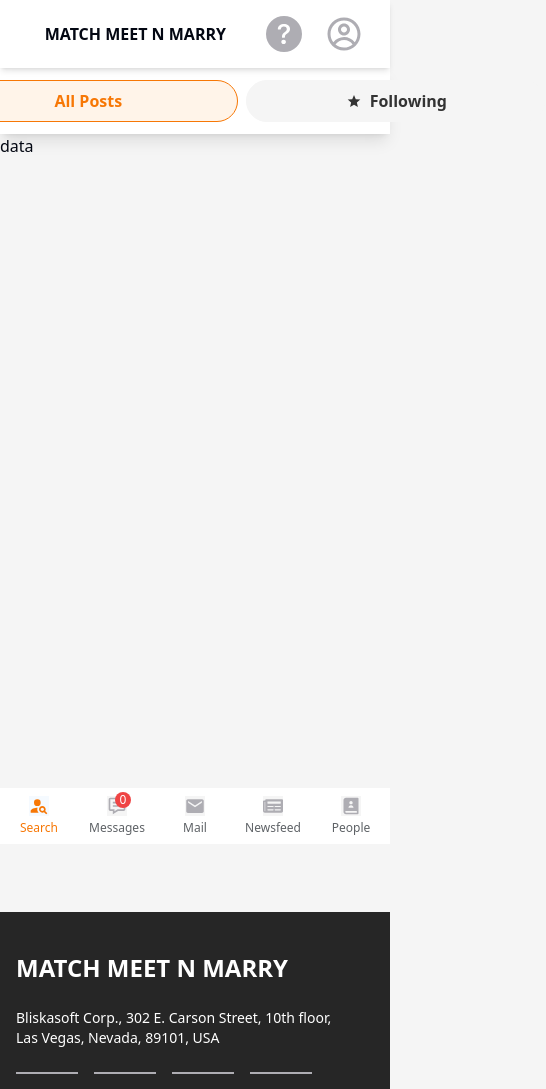
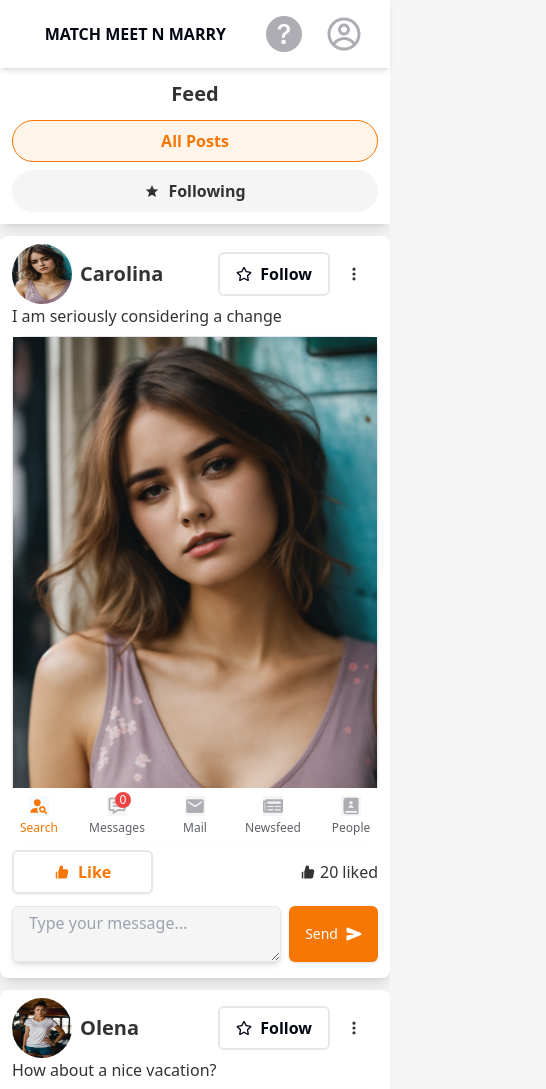
Before and after one commit to Badshah-Alam/mmm, a Next.js app: page /news-feed in a window 390 px wide. Shown: the top 1089 px of the page, 546 px wide, since content can reach past the window. Built offline with nearby package versions, Linux system fonts and the light colour scheme.

Commit message:
create newsfeed

```diff
--- /dev/null
+++ b/app/(pages)/news-feed/_componets/about-menu.tsx
@@ -0,0 +1,23 @@
+import { Button } from "@/components/ui/button"
+import {
+  DropdownMenu,
+  DropdownMenuContent,
+
+  DropdownMenuLabel,
+
+  DropdownMenuTrigger,
+} from "@/components/ui/dropdown-menu"
+import { HiDotsVertical } from "react-icons/hi"
+
+export function AboutMenu() {
+  return (
+    <DropdownMenu>
+      <DropdownMenuTrigger asChild>
+        <Button variant="dot"><HiDotsVertical className="text-xl" /></Button>
+      </DropdownMenuTrigger>
+      <DropdownMenuContent className="">
+        <DropdownMenuLabel>Report Abuse</DropdownMenuLabel>
+      </DropdownMenuContent>
+    </DropdownMenu>
+  )
+}
--- a/app/(pages)/news-feed/_componets/news-feed.tsx
+++ b/app/(pages)/news-feed/_componets/news-feed.tsx
@@ -1,12 +1,12 @@
 import React from 'react'
 import NewsFeedNav from './news-feednav'
-import NewsFeeddata from './news-feeddata'
+
 
 const NewsFeed = () => {
   return (
     <div>
  <NewsFeedNav/>
- <NewsFeeddata/>
+
     </div>
   )
 }
--- a/app/(pages)/news-feed/_componets/news-feeddata.tsx
+++ b/app/(pages)/news-feed/_componets/news-feeddata.tsx
@@ -1,11 +1,81 @@
+"Use client"
 import React from 'react'
+import Image from 'next/image'
+
+import { SearchImg } from '@/data/search/search';
+import { Card } from '@/components/ui/card';
+import { Button } from '@/components/ui/button';
+import { FaRegStar } from 'react-icons/fa';
+import { AiFillLike } from 'react-icons/ai';
+import { IoSend } from 'react-icons/io5';
+import { AboutMenu} from './about-menu';
 
 const NewsFeeddata = () => {
-  return (
-    <div>
-      data
-    </div>
-  )
+
+    return (
+        <div className='lg:mx-24 '>
+            {Object.values(SearchImg).slice(0, 6).map((item, index) => (
+                <div key={index} className='mt-3 px-3 bg-white shadow-lg  py-2 rounded-lg'>
+                    <div className='flex justify-between items-center'>
+                        <div className='flex gap-2  items-center'>
+                            <div className='h-[60px] w-[60px]'>
+                                <Image src={item.image} width={60} height={60} alt={`${item.image}'s profile`} className='w-full h-full  rounded-full' />
+                            </div>
+                            <p className='text-[#333333] font-semibold text-xl'>{item.name}</p>
+                        </div>
+                        <div>
+                            <Button variant="dark" size="secondary">
+                                <FaRegStar /> Follow
+                            </Button>
+                     <AboutMenu/>
+                        </div>
+                    </div>
+
+                    <div>
+                        <p className='text-dark-mmm font-normal'>{item.aboutMe}</p>
+                    </div>
+
+                    <div className=''>
+                        <Card className="mt-2 lg:h-[600px]">
+                            <Image
+                                src={item.image}
+                                width={1000}
+                                height={296}
+                                className="w-full  h-full "
+                                alt={`${item.image}'s profile`}
+                            />
+                        </Card>
+                    </div>
+
+                    <div className='mt-2 flex justify-between items-center'>
+                        <Button variant="secondary" size="secondary" className='px-10'><AiFillLike /> Like</Button>
+                        <div className='text-dark-mmm  flex gap-1 items-center'>
+                            <AiFillLike className='text-dark-mmm font-bold ' />
+                            <p className='font-medium'>20</p>
+                            <p>liked</p>
+                        </div>
+                    </div>
+                     <div className='flex gap-2  mt-1 py-2'>
+                              <textarea className='w-full h-14 rounded-md border boder-dark-mmm shadow-md bg-[#f5f5f5] px-4 pt-1 pb-2 outline-none' placeholder='Type your message...' />
+                              <Button className='h-14'>Send <IoSend /></Button>
+                        </div>
+
+                </div>
+            ))}
+        </div>
+    )
 }
 
 export default NewsFeeddata
+
+// import React from 'react'
+
+// const NewsFeeddata = () => {
+//   return (
+//     <div>
+//       data
+//     </div>
+//   )
+// }
+
+// export default NewsFeeddata
--- a/app/(pages)/news-feed/_componets/news-feednav.tsx
+++ b/app/(pages)/news-feed/_componets/news-feednav.tsx
@@ -1,6 +1,7 @@
 "use client";
 import React, { useState } from 'react'
 import { IoMdStar } from 'react-icons/io';
+import NewsFeeddata from './news-feeddata';
 
 const NewsFeedNav = () => {
     const [activeNav,setActiveNav]=useState(0);
@@ -8,14 +9,14 @@ const NewsFeedNav = () => {
 
   return (
     <div>
-    <div className='bg-white flex w-full items-center shadow-lg px-3'>
-       <p className='text-xl font-semibold text-dark-mmm'>Feed</p>
-       <div className='flex gap-2 justify-center  py-3 w-full'>
+    <div className='bg-white flex flex-col xl:flex-row w-full items-center shadow-lg px-3'>
+       <p className='text-xl font-semibold text-dark-mmm pt-3 xl:pt-0'>Feed</p>
+       <div className='flex flex-col lg:flex-row gap-2 justify-center  py-3  w-full'>
         {Navitems.map((item,index)=>(
             <div key={index} >
                 <button
                  key={index}
-                 className={`flex justify-center w-[300px] py-2 rounded-full   ${activeNav === index? "bg-[#FFF4E9] border text-orange-mmm font-semibold border-orange-mmm" : "bg-smoke-mmm border-smoke-mmm  text-dark-mmm hover:bg-orange-mmm border hover:text-white font-semibold hover:border-orange-mmm "}`}
+                 className={`flex justify-center w-full lg:max-w-[300px] lg:w-[300px] py-2 rounded-full   ${activeNav === index? "bg-[#FFF4E9] border text-orange-mmm font-semibold border-orange-mmm" : "bg-smoke-mmm border-smoke-mmm  text-dark-mmm hover:bg-orange-mmm border hover:text-white font-semibold hover:border-orange-mmm "}`}
                  onClick={()=>setActiveNav(index)}>
                 <p className='flex items-center text-center gap-2'>{item.icon} {item.name}</p>
                 </button>
@@ -23,6 +24,16 @@ const NewsFeedNav = () => {
         ))}
        </div>
     </div>
+    <div>
+        {activeNav ===0 && (
+            <div>
+                 <NewsFeeddata/>
+            </div>
+        )}
+        {activeNav ===1 && (
+            <div>Following</div>
+        )}
+    </div>
     </div>
   )
 }
--- a/components/ui/button.tsx
+++ b/components/ui/button.tsx
@@ -20,6 +20,7 @@ const buttonVariants = cva(
         ghost: "hover:bg-accent hover:text-accent-foreground",
         link: "text-primary underline-offset-4 hover:underline",
         dark: "bg-white border-2 hover:border-dark-mmm text-base font-semibold   text-dark-mmmshadow-sm  hover:bg-dark-mmm hover:text-white",
+        dot:"text-xl text-dark-mmm "
       },
       size: {
         secondary: "h-11 px-4 py-2",
--- a/package.json
+++ b/package.json
@@ -9,7 +9,7 @@
     "lint": "next lint"
   },
   "dependencies": {
-    "@radix-ui/react-dropdown-menu": "^2.1.2",
+    "@radix-ui/react-dropdown-menu": "^2.1.4",
     "@radix-ui/react-select": "^2.1.3",
     "@radix-ui/react-slot": "^1.1.1",
     "class-variance-authority": "^0.7.1",
```
Also changed, not shown: 1 other file (tests, documents, lock files or other folders).
